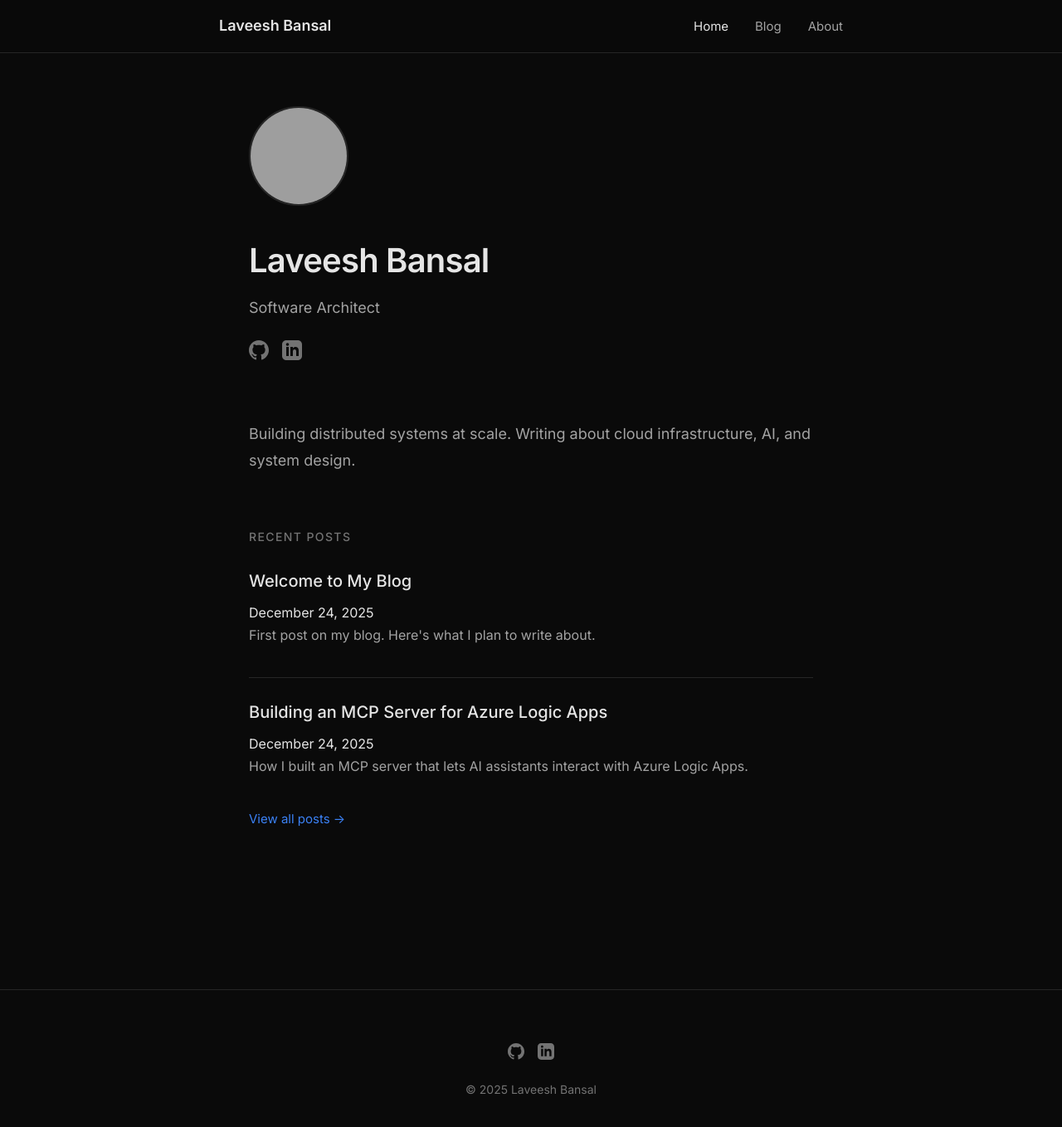
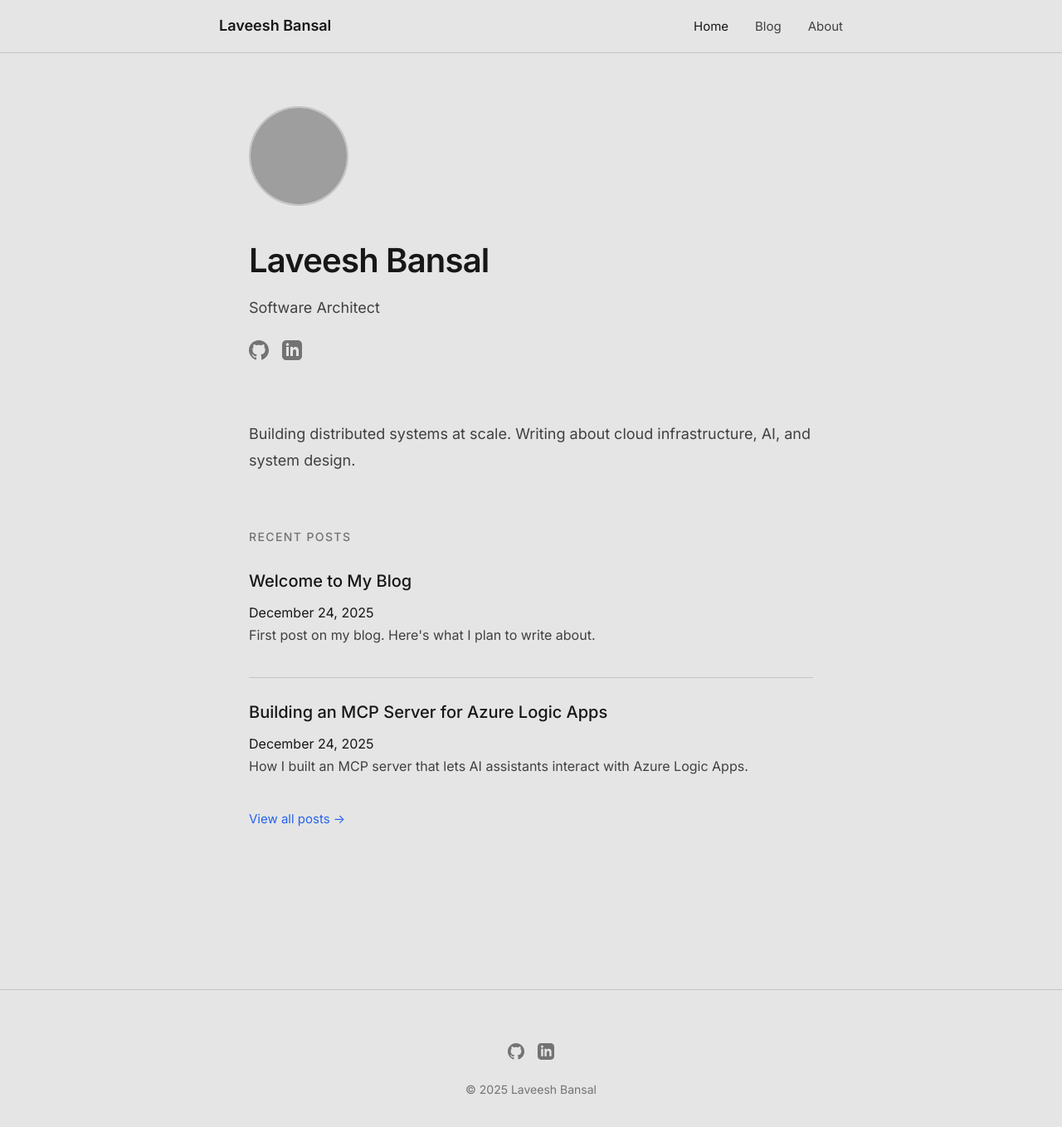
Before and after one commit to laveeshb/laveeshb.github.io, a Jekyll site: the page built from index.md, in a window 1280 px wide and 1389 px high. Shown: the top 1358 px of the window at 83% size. Built offline with Jekyll 4.4.1, drawn with Linux system fonts in a browser that asks for light colours; grey boxes are pictures that could not be loaded.

Commit message:
Update to light gray theme (#7)
## Summary
- Switched from dark theme to neutral light gray for a more welcoming
feel
- Background changed from near-black (#0a0a0a) to soft gray (#e5e5e5)
- Updated nav bar, cards, borders, and accent colors to match

## Test plan
- [ ] Preview the site locally with `bundle exec jekyll serve`
- [ ] Verify readability and contrast on all pages
- [ ] Check mobile responsiveness

🤖 Generated with [Claude Code](https://claude.com/claude-code)

Co-authored-by: Claude Opus 4.5 <noreply@anthropic.com>

```diff
--- a/assets/css/main.css
+++ b/assets/css/main.css
@@ -1,13 +1,13 @@
 :root {
-    --bg-primary: #0a0a0a;
-    --bg-secondary: #141414;
-    --bg-card: #1a1a1a;
-    --text-primary: #e5e5e5;
-    --text-secondary: #a3a3a3;
+    --bg-primary: #e5e5e5;
+    --bg-secondary: #d4d4d4;
+    --bg-card: #f5f5f5;
+    --text-primary: #171717;
+    --text-secondary: #404040;
     --text-muted: #737373;
-    --accent: #3b82f6;
-    --accent-hover: #60a5fa;
-    --border: #262626;
+    --accent: #2563eb;
+    --accent-hover: #1d4ed8;
+    --border: #c4c4c4;
 }
 
 * {
@@ -32,7 +32,7 @@ body {
 .site-nav {
     position: sticky;
     top: 0;
-    background: rgba(10, 10, 10, 0.95);
+    background: rgba(229, 229, 229, 0.95);
     backdrop-filter: blur(10px);
     border-bottom: 1px solid var(--border);
     z-index: 100;
@@ -246,7 +246,7 @@ h2 {
     display: inline-block;
     font-size: 0.75rem;
     color: var(--accent);
-    background: rgba(59, 130, 246, 0.1);
+    background: rgba(37, 99, 235, 0.1);
     padding: 0.25rem 0.5rem;
     border-radius: 4px;
 }
@@ -556,12 +556,12 @@ footer p {
 }
 
 .callout-tip {
-    background: rgba(59, 130, 246, 0.1);
+    background: rgba(37, 99, 235, 0.08);
     border-color: var(--accent);
 }
 
 .callout-note {
-    background: rgba(163, 163, 163, 0.1);
+    background: rgba(120, 113, 108, 0.08);
     border-color: var(--text-muted);
 }
 
```
